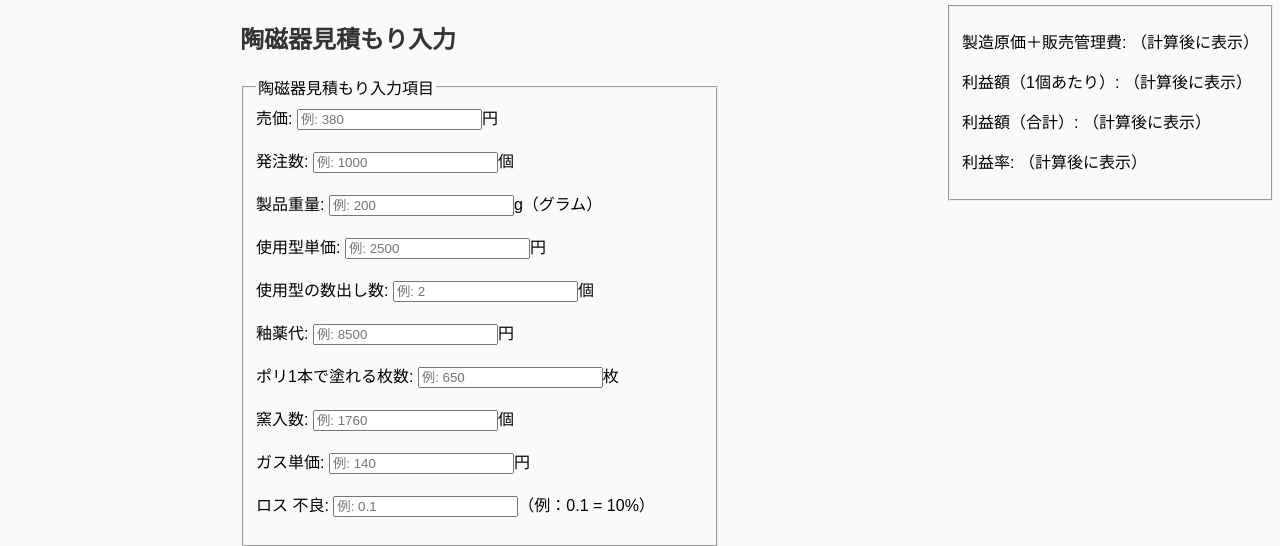
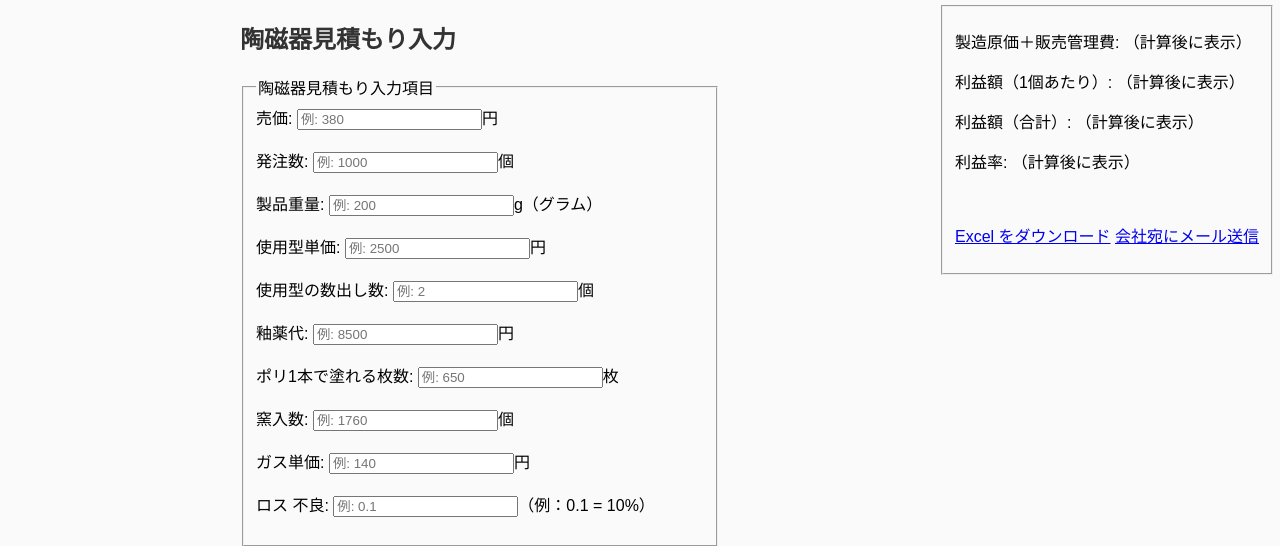
Before and after one commit to yoshikazu-hanihara/flask-project, a Flask app: page /dashboard/ in a window 1280 px wide. Shown: the top 546 px of the page. Run offline with Flask 3, Linux system fonts and the light colour scheme.

Commit message:
Update dashboard.html

```diff
--- a/templates/dashboard.html
+++ b/templates/dashboard.html
@@ -335,6 +335,11 @@
       <p id="profit_amount_display">利益額（1個あたり）: （計算後に表示）</p>
       <p id="profit_amount_total_display">利益額（合計）: （計算後に表示）</p>
       <p id="profit_ratio_display">利益率: （計算後に表示）</p>
+    <br>
+      <p>
+        <a href="{{ url_for('export.download_excel') }}" class="btn">Excel をダウンロード</a>
+        <a href="{{ url_for('export.mail_excel') }}"   class="btn">会社宛にメール送信</a>
+      </p>
     </div>
 
     <hr>
```
